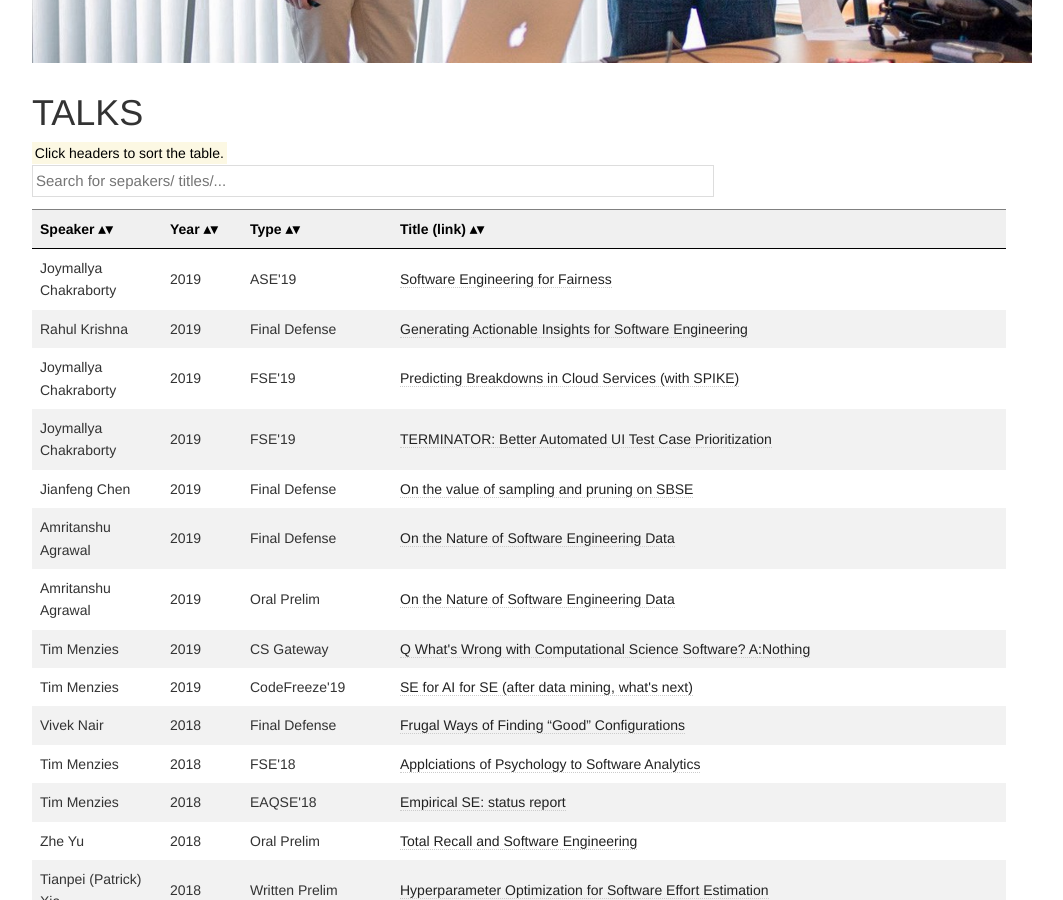
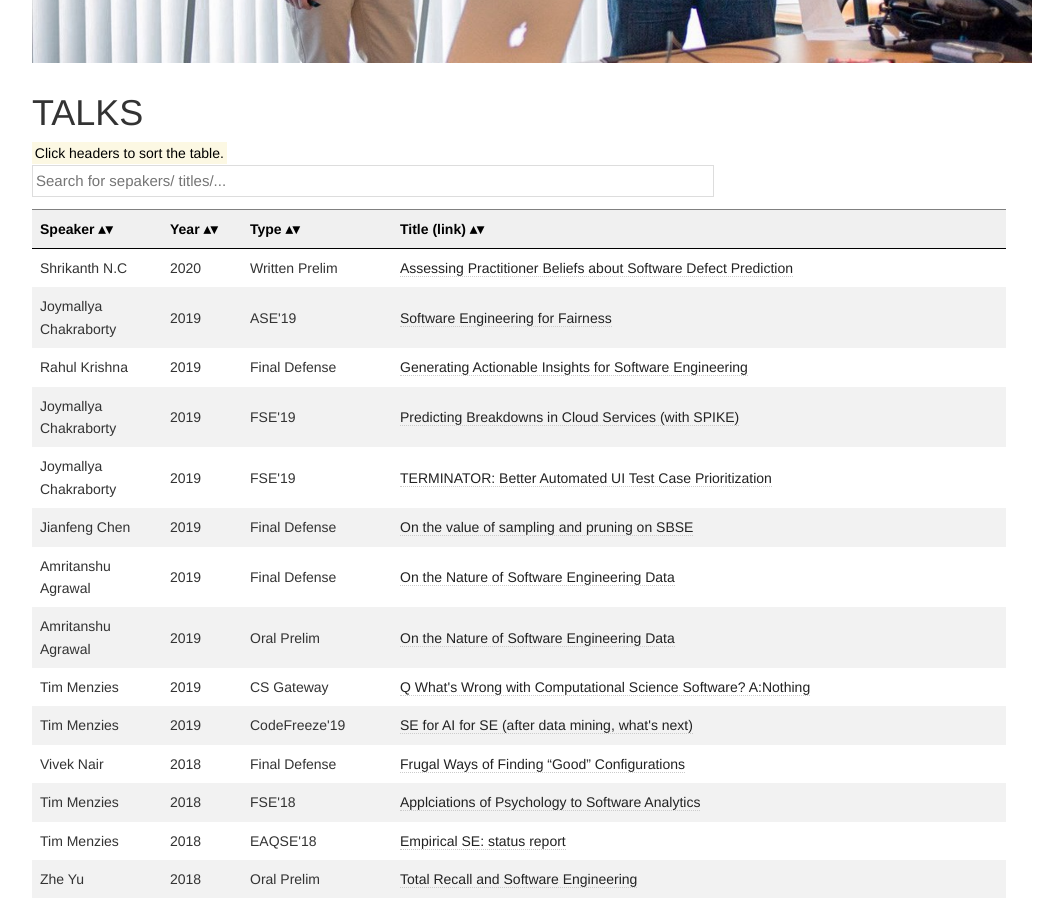
Before and after one commit to ai-se/ai-se.github.io, a Jekyll site: the page built from talks/index.html, in a window 1280 px wide and 900 px high, scrolled down 673 px. Shown: the whole window, without its empty margins (126-1189 px from the left). Built offline with Jekyll 4.4.1, drawn with Linux system fonts in a browser that asks for light colours.

Commit message:
Shrikanth written prelim talk

```diff
--- a/talks/index.html
+++ b/talks/index.html
@@ -55,6 +55,12 @@ title: Talks
   </thead>
   <tbody>
     <tr>
+      <td>Shrikanth N.C</td>
+      <td>2020</td>
+      <td>Written Prelim</td>
+      <td><a href="https://docs.google.com/presentation/d/1MydU9be75qb4U49YO-WholQ6JLRzFL3TSRrDHJU9IEA/edit?usp=sharing">Assessing Practitioner Beliefs about Software Defect Prediction</a></td>
+    </tr>
+  	<tr>
       <td>Joymallya Chakraborty</td>
       <td>2019</td>
       <td>ASE'19</td>
```
